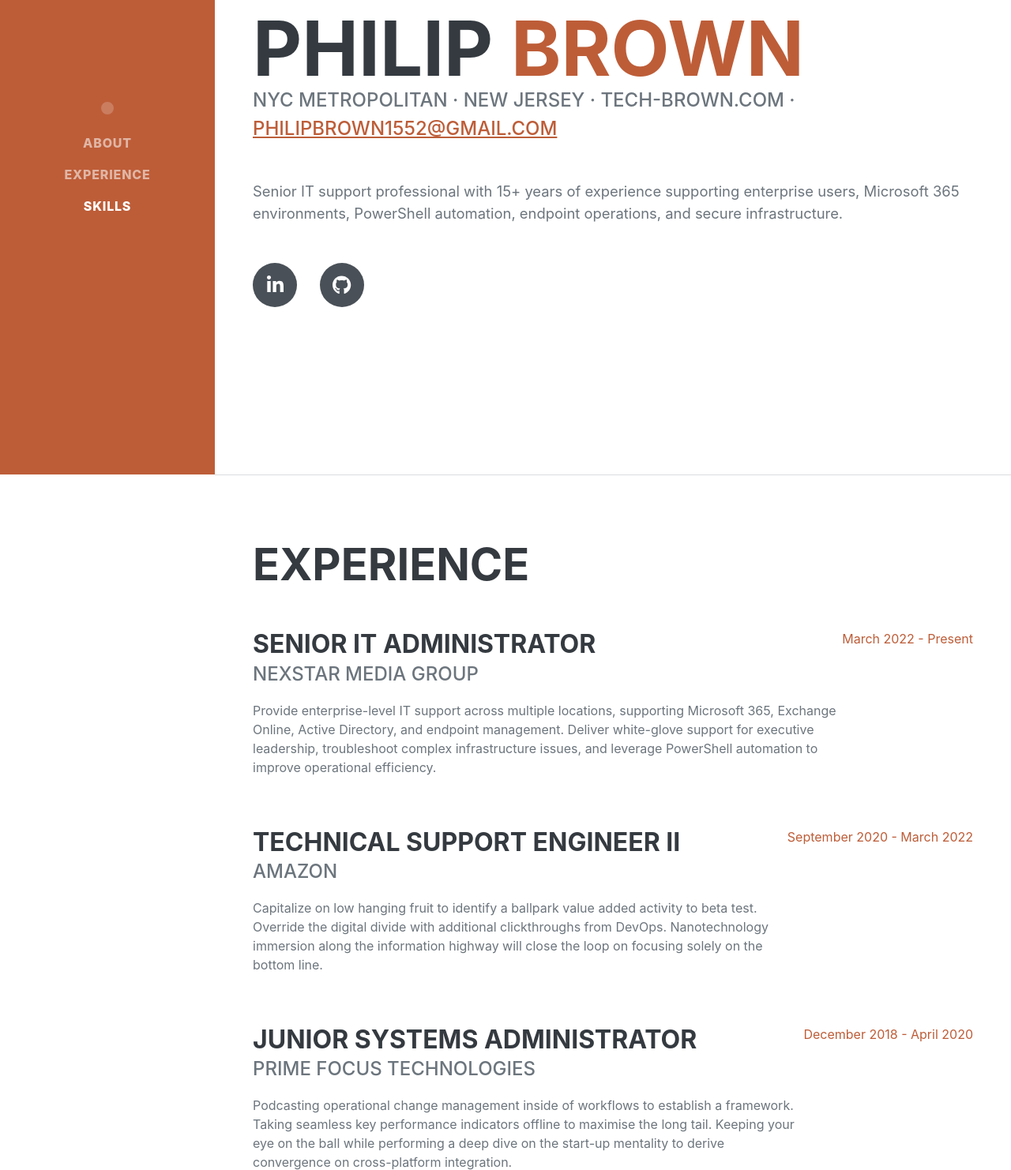
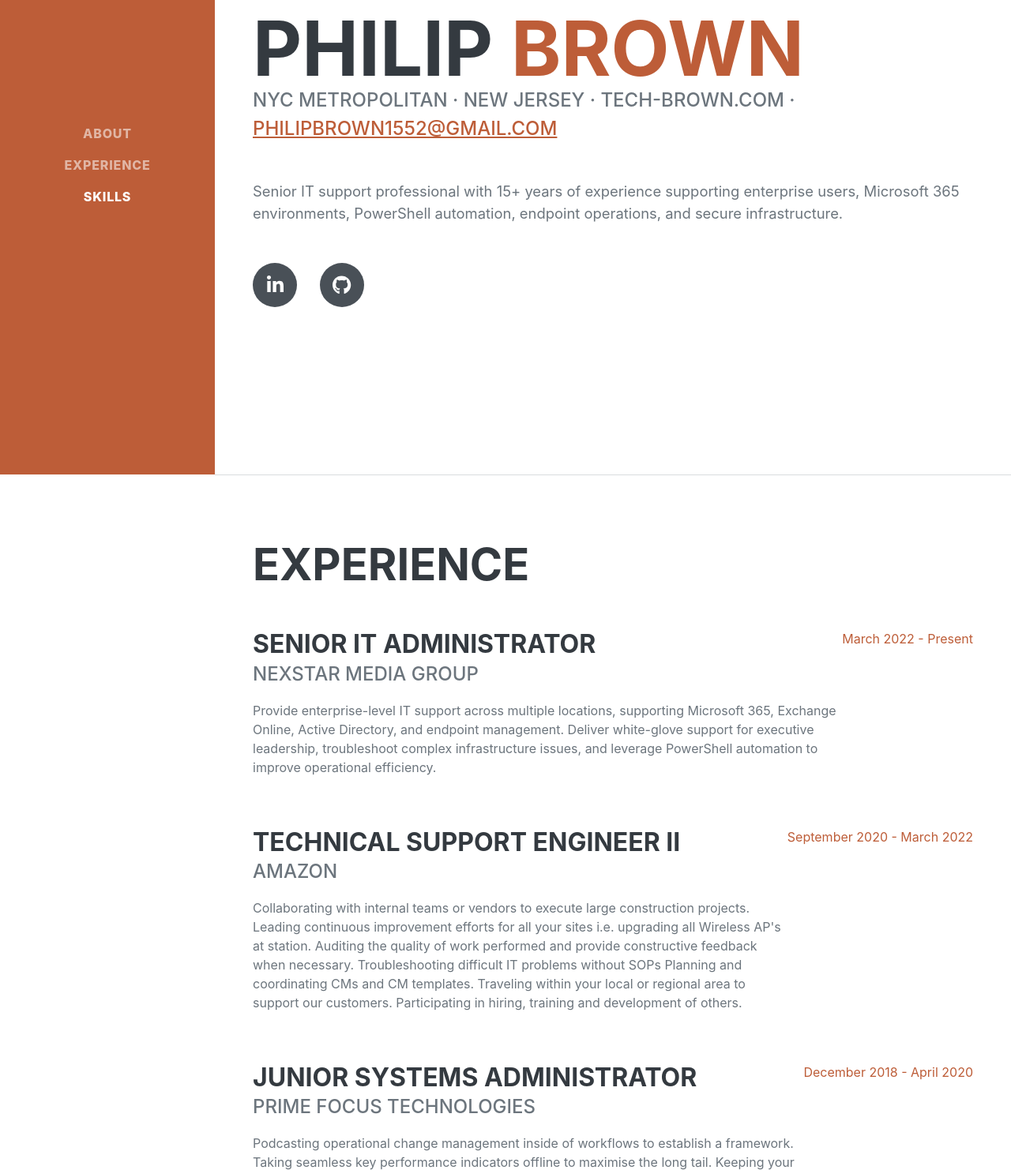
Before and after one commit to pbrown1552/tech-brown, a website: page index.html in a window 1280 px wide. Shown: the part 199-1681 px from the top of the page at 79% size. Drawn offline with nearby package versions, Linux system fonts and the light colour scheme; a web font is replaced by a local one.

Commit message:
Add files via upload

```diff
--- a/index.html
+++ b/index.html
@@ -20,7 +20,7 @@
         <nav class="navbar navbar-expand-lg navbar-dark bg-primary fixed-top" id="sideNav">
             <a class="navbar-brand js-scroll-trigger" href="#page-top">
                 <span class="d-block d-lg-none">Philip Brown</span>
-                <span <!-- <img class="img-fluid img-profile rounded-circle mx-auto mb-2" src="assets/img/profile.jpg" alt="..." /> </span>
+                <!-- profile image removed -->
             </a>
             <button class="navbar-toggler" type="button" data-bs-toggle="collapse" data-bs-target="#navbarResponsive" aria-controls="navbarResponsive" aria-expanded="false" aria-label="Toggle navigation"><span class="navbar-toggler-icon"></span></button>
             <div class="collapse navbar-collapse" id="navbarResponsive">
@@ -70,7 +70,7 @@
                         <div class="flex-grow-1">
                             <h3 class="mb-0">Technical Support Engineer II</h3>
                             <div class="subheading mb-3">Amazon</div>
-                            <p>Capitalize on low hanging fruit to identify a ballpark value added activity to beta test. Override the digital divide with additional clickthroughs from DevOps. Nanotechnology immersion along the information highway will close the loop on focusing solely on the bottom line.</p>
+                            <p>Collaborating with internal teams or vendors to execute large construction projects. Leading continuous improvement efforts for all your sites i.e. upgrading all Wireless AP's at station. Auditing the quality of work performed and provide constructive feedback when necessary. Troubleshooting difficult IT problems without SOPs Planning and coordinating CMs and CM templates. Traveling within your local or regional area to support our customers. Participating in hiring, training and development of others. </p>
                         </div>
                         <div class="flex-shrink-0"><span class="text-primary">September 2020 - March 2022</span></div>
                     </div>
```
